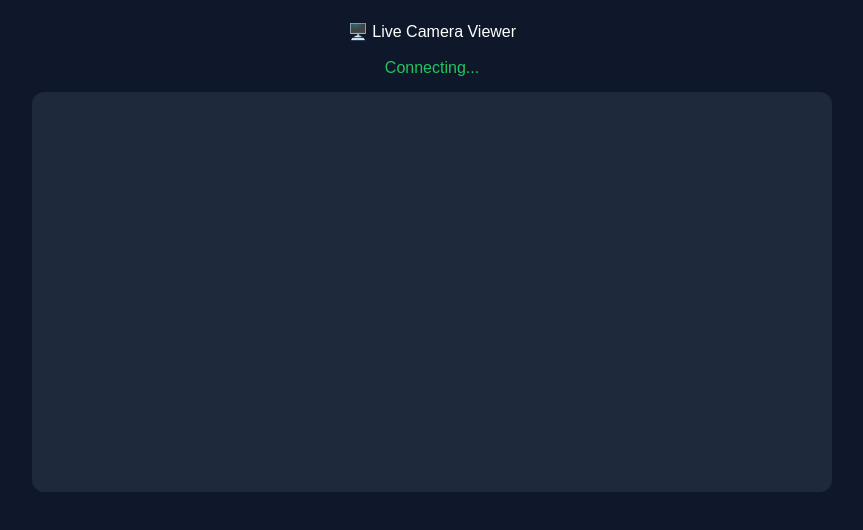
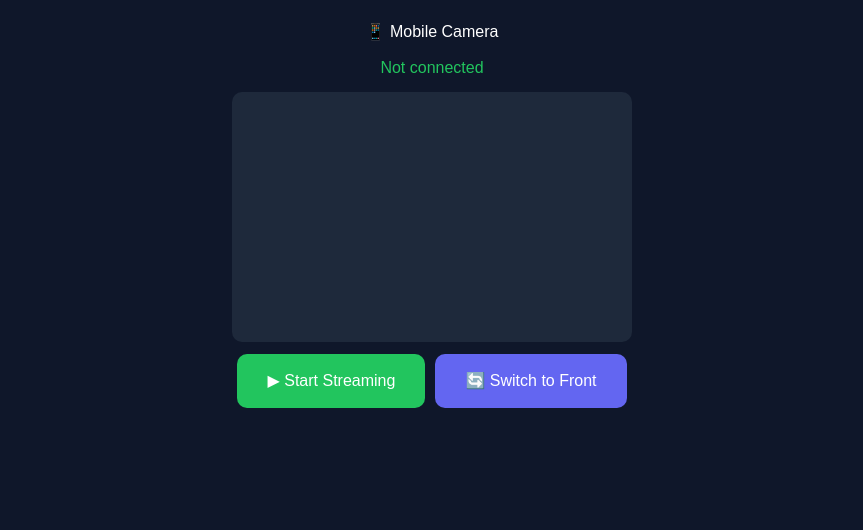
Before and after one commit to Chaitanya-Kalme/okDriver_Assignment, a Next.js app in the folder frontend/: page /camera in a window 1280 px wide. Shown: the top 530 px of the page, without its empty margins (208-1071 px from the left). Built offline with nearby package versions, Linux system fonts and the light colour scheme; no server answers.

Commit message:
Update page.jsx

```diff
--- a/frontend/app/camera/page.jsx
+++ b/frontend/app/camera/page.jsx
@@ -3,26 +3,44 @@ import { useEffect, useRef, useState } from "react";
 
 const WS_URL = process.env.NEXT_PUBLIC_WS_URL || "ws://localhost:5000";
 
-export default function ViewerPage() {
+export default function CameraPage() {
   const videoRef = useRef(null);
-  const [status, setStatus] = useState("Connecting...");
+  const [status, setStatus] = useState("Not connected");
+  const [streaming, setStreaming] = useState(false);
+  const [facingMode, setFacingMode] = useState("environment");
+
   const wsRef = useRef(null);
   const pcRef = useRef(null);
+  const streamRef = useRef(null);
 
-  useEffect(() => {
+  async function getCameraStream(mode) {
+    try {
+      return await navigator.mediaDevices.getUserMedia({
+        video: { facingMode: { exact: mode } },
+        audio: false,
+      });
+    } catch {
+      return await navigator.mediaDevices.getUserMedia({
+        video: { facingMode: mode },
+        audio: false,
+      });
+    }
+  }
+
+  async function startStreaming() {
+    try {
+      const stream = await getCameraStream(facingMode);
+
+      streamRef.current = stream;
+      if (videoRef.current) videoRef.current.srcObject = stream;
+
       const ws = new WebSocket(WS_URL);
       wsRef.current = ws;
 
       const pc = new RTCPeerConnection();
-
       pcRef.current = pc;
 
-    pc.ontrack = (event) => {
-      if (videoRef.current) {
-        videoRef.current.srcObject = event.streams[0];
-        setStatus("📡 Live — WebRTC stream active");
-      }
-    };
+      stream.getTracks().forEach((track) => pc.addTrack(track, stream));
 
       pc.onicecandidate = (event) => {
         if (event.candidate && ws.readyState === WebSocket.OPEN) {
@@ -31,16 +49,23 @@ export default function ViewerPage() {
       };
 
       pc.onconnectionstatechange = () => {
-      if (pc.connectionState === "disconnected" || pc.connectionState === "failed") {
-        setStatus("❌ Stream disconnected");
+        if (pc.connectionState === "connected") {
+          setStatus("📡 Streaming via WebRTC");
+        }
+        if (pc.connectionState === "failed") {
+          setStatus("❌ Connection failed");
         }
       };
 
-    // Single onopen handler — sends register
-    ws.onopen = () => {
-      console.log("✅ WS connected");
-      ws.send(JSON.stringify({ type: "register", role: "viewer" }));
-      setStatus("⏳ Waiting for camera...");
+      ws.onopen = async () => {
+        ws.send(JSON.stringify({ type: "register", role: "streamer" }));
+
+        const offer = await pc.createOffer();
+        await pc.setLocalDescription(offer);
+        ws.send(JSON.stringify({ type: "offer", data: offer }));
+
+        setStatus("⏳ Waiting for viewer...");
+        setStreaming(true);
       };
 
       ws.onmessage = async (event) => {
@@ -51,50 +76,158 @@ export default function ViewerPage() {
           return;
         }
 
-      if (msg.type === "offer") {
+        if (msg.type === "answer") {
           await pc.setRemoteDescription(new RTCSessionDescription(msg.data));
-        const answer = await pc.createAnswer();
-        await pc.setLocalDescription(answer);
-        ws.send(JSON.stringify({ type: "answer", data: answer }));
-        setStatus("🔗 Connecting to camera...");
         }
 
         if (msg.type === "candidate") {
           try {
             await pc.addIceCandidate(new RTCIceCandidate(msg.data));
           } catch (e) {
-          console.warn("ICE candidate error:", e);
+            console.warn("ICE error:", e);
           }
         }
       };
 
       ws.onerror = () => setStatus("❌ WebSocket error");
-    ws.onclose = () => setStatus("⚠️ Connection closed");
 
+      ws.onclose = () => {
+        setStatus("⚠️ Disconnected");
+        setStreaming(false);
+      };
+    } catch (err) {
+      setStatus(`Camera error: ${err.message}`);
+    }
+  }
+
+  function stopStreaming() {
+    wsRef.current?.close();
+    pcRef.current?.close();
+
+    streamRef.current?.getTracks().forEach((t) => t.stop());
+    streamRef.current = null;
+
+    if (videoRef.current) videoRef.current.srcObject = null;
+
+    setStreaming(false);
+    setStatus("Stopped");
+  }
+
+  async function switchCamera() {
+    const next = facingMode === "environment" ? "user" : "environment";
+    setFacingMode(next);
+
+    try {
+      // 1. Stop old stream FIRST (important)
+      if (streamRef.current) {
+        streamRef.current.getTracks().forEach((t) => t.stop());
+        streamRef.current = null;
+      }
+
+      // 2. Small delay (VERY IMPORTANT for mobile)
+      await new Promise((res) => setTimeout(res, 300));
+
+      // 3. Get new stream (force correct camera)
+      let newStream;
+      try {
+        newStream = await navigator.mediaDevices.getUserMedia({
+          video: { facingMode: { exact: next } },
+          audio: false,
+        });
+      } catch {
+        newStream = await navigator.mediaDevices.getUserMedia({
+          video: { facingMode: next },
+          audio: false,
+        });
+      }
+
+      const newTrack = newStream.getVideoTracks()[0];
+
+      // 4. Replace track in WebRTC
+      const sender = pcRef.current
+        ?.getSenders()
+        .find((s) => s.track?.kind === "video");
+
+      if (sender) {
+        await sender.replaceTrack(newTrack);
+      }
+
+      // 5. Update video element
+      if (videoRef.current) {
+        videoRef.current.srcObject = null; // force refresh
+        videoRef.current.srcObject = newStream;
+      }
+
+      streamRef.current = newStream;
+
+    } catch (err) {
+      console.error("Switch camera error:", err);
+      setStatus("❌ Failed to switch camera");
+    }
+  }
+
+  useEffect(() => {
     return () => {
-      ws.close();
-      pc.close();
+      wsRef.current?.close();
+      pcRef.current?.close();
+      streamRef.current?.getTracks().forEach((t) => t.stop());
     };
   }, []);
 
   return (
     <div style={{
-      background: "#0f172a", minHeight: "100vh",
-      display: "flex", flexDirection: "column",
-      alignItems: "center", padding: "20px", gap: "12px"
+      background: "#0f172a",
+      minHeight: "100vh",
+      display: "flex",
+      flexDirection: "column",
+      alignItems: "center",
+      padding: "20px",
+      gap: "12px"
     }}>
-      <h2 style={{ color: "white", margin: 0 }}>🖥️ Live Camera Viewer</h2>
+      <h2 style={{ color: "white", margin: 0 }}>📱 Mobile Camera</h2>
       <p style={{ color: "#22c55e", margin: 0 }}>{status}</p>
+
       <video
         ref={videoRef}
         autoPlay
         playsInline
+        muted
         style={{
-          width: "100%", maxWidth: "800px",
-          borderRadius: "12px", background: "#1e293b",
-          minHeight: "300px"
+          width: "100%",
+          maxWidth: "400px",
+          borderRadius: "10px",
+          background: "#1e293b",
+          minHeight: "250px"
         }}
       />
+
+      <div style={{ display: "flex", gap: "10px", flexWrap: "wrap", justifyContent: "center" }}>
+        {!streaming ? (
+          <button onClick={startStreaming} style={btnStyle("#22c55e")}>
+            ▶ Start Streaming
+          </button>
+        ) : (
+          <button onClick={stopStreaming} style={btnStyle("#ef4444")}>
+            ⏹ Stop Streaming
+          </button>
+        )}
+
+        <button onClick={switchCamera} style={btnStyle("#6366f1")}>
+          🔄 {facingMode === "environment" ? "Switch to Front" : "Switch to Rear"}
+        </button>
+      </div>
     </div>
   );
 }
+
+function btnStyle(bg) {
+  return {
+    padding: "15px 30px",
+    fontSize: "16px",
+    background: bg,
+    color: "white",
+    border: "none",
+    borderRadius: "10px",
+    cursor: "pointer"
+  };
+}
```
Lines whose indentation alone changed are shown as unchanged.
